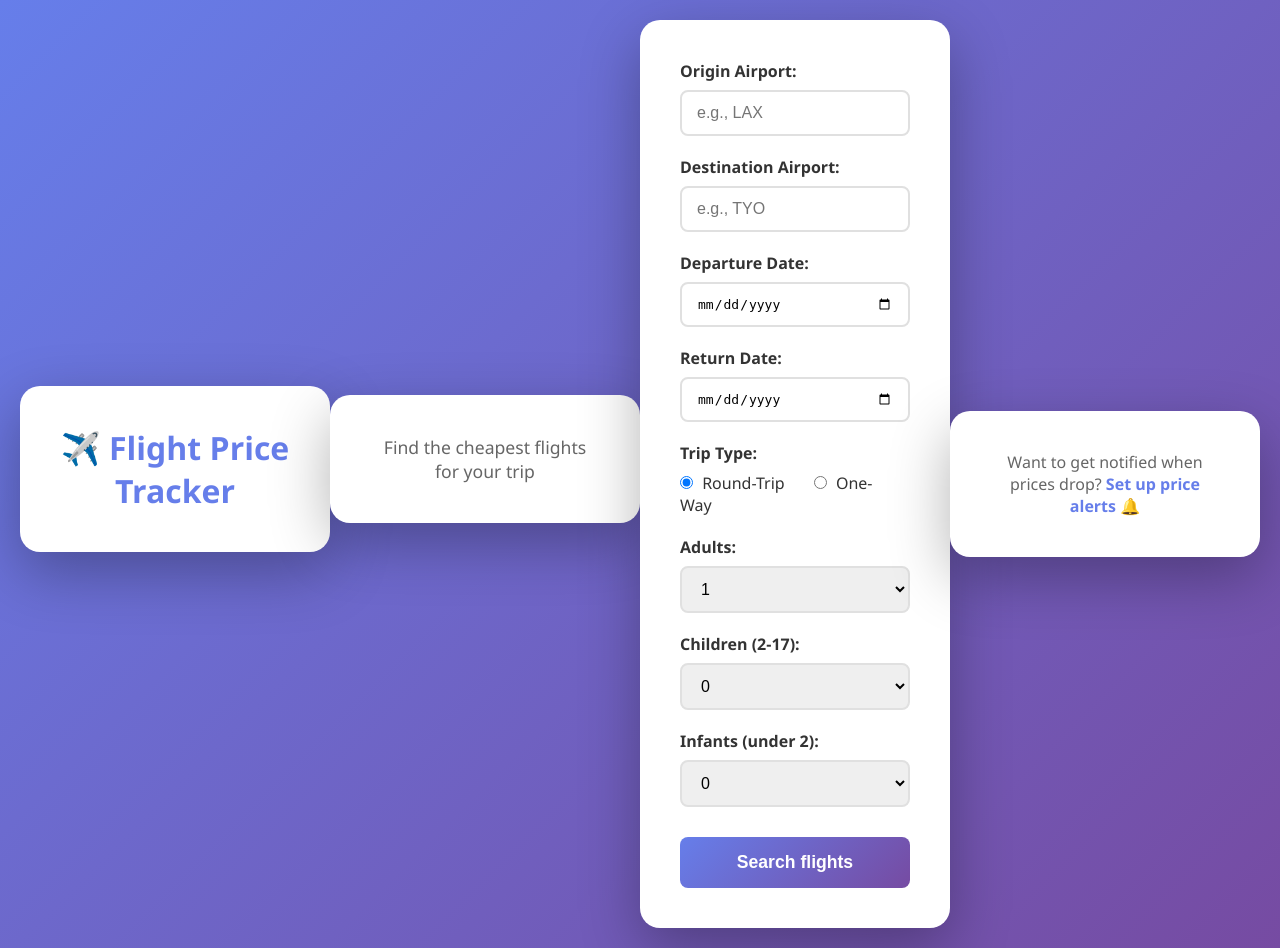
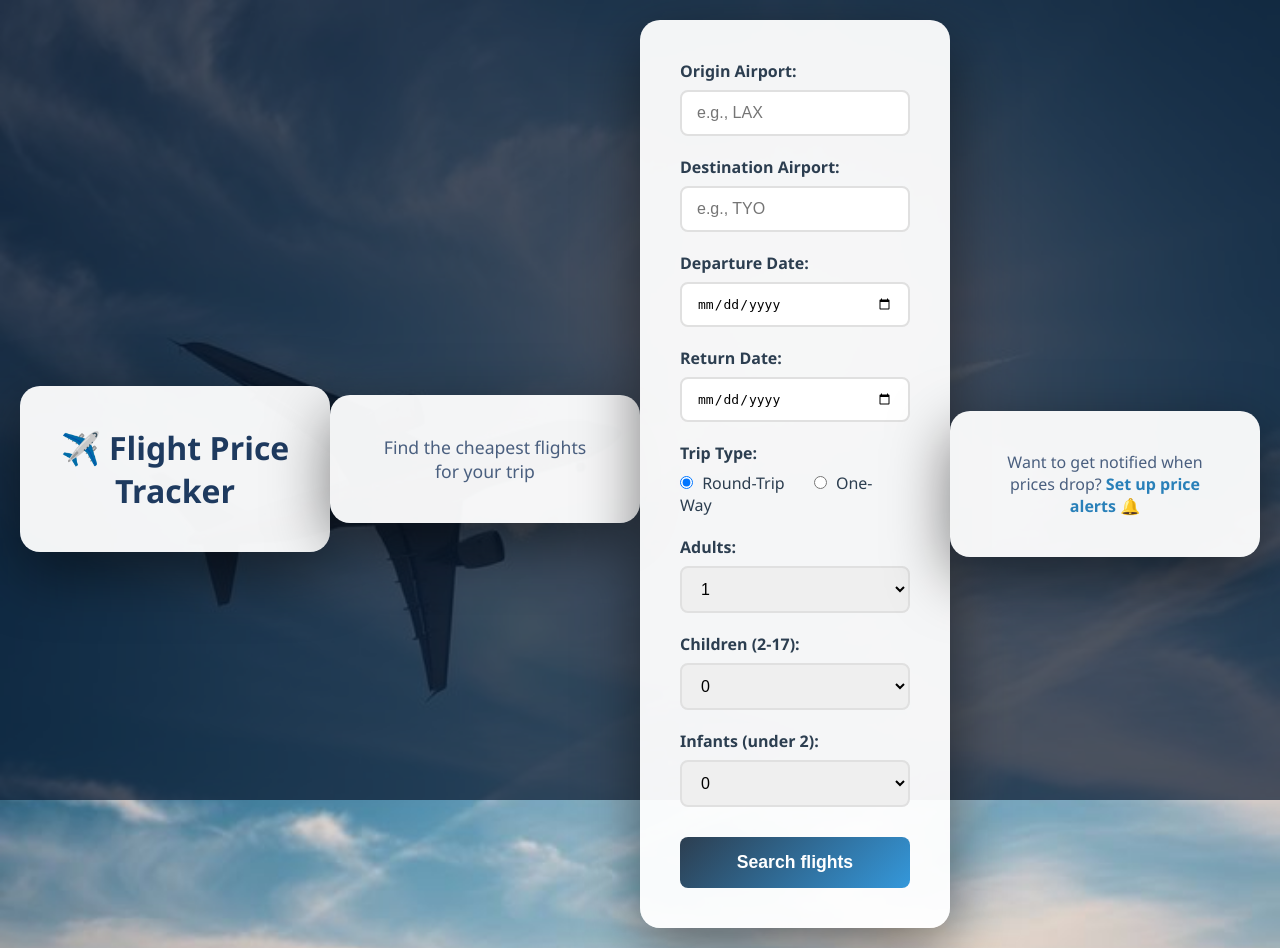
Before and after one commit to paoloprogram12/Flight-Price-Tracker, a Flask app: page / in a window 1280 px wide. Run offline with Flask 3, Linux system fonts and the light colour scheme.

Commit message:
updated the background so that it's a picture of an airplane

```diff
--- a/flight_price_tracker/src/web/static/style.css
+++ b/flight_price_tracker/src/web/static/style.css
@@ -6,7 +6,12 @@
 
 body {
     font-family: 'Segoe UI', Tahoma, Geneva, Verdana, sans-serif;
-    background: linear-gradient(135deg, #667eea 0%, #764ba2 100%);
+    background-image: url('airplane.jpg');
+    background-size: cover;
+    background-position: center;
+    background-attachment: fixed;
+    background-repeat: no-repeat;
+    /* background: linear-gradient(135deg, #667eea 0%, #764ba2 100%); */
     min-height: 100vh;
     display: flex;
     justify-content: center;
@@ -14,19 +19,31 @@ body {
     padding: 20px;
 }
 
+/* Dark overlay for better readability */
+  body::before {
+      content: '';
+      position: fixed;
+      top: 0;
+      left: 0;
+      width: 100%;
+      height: 100%;
+      background: rgba(10, 25, 47, 0.7);
+      z-index: -1;
+  }
+
 /* MAIN CONTAINER */
 body > * {
-    background: white;
+    background: rgba(255, 255, 255, 0.95);
     max-width: 500px;
     width: 100%;
     padding: 40px;
     border-radius: 20px;
-    box-shadow: 0 20px 60px rgba(0, 0, 0, 0.3);
+    box-shadow: 0 20px 60px rgba(0, 0, 0, 0.5);
 }
 
 /* HEADINGS */
 h1 {
-    color: #667eea;
+    color: #1e3a5f;
     text-align: center;
     margin-bottom: 10px;
     font-size: 2em;
@@ -34,7 +51,7 @@ h1 {
 
 body > p:first-of-type {
     text-align: center;
-    color: #666;
+    color: #4a5f7f;
     margin-bottom: 30px;
     font-size: 1.1em;
 }
@@ -47,7 +64,7 @@ body > p:first-of-type {
 .form-group label {
     display: block;
     margin-bottom: 8px;
-    color: #333;
+    color: #2c3e50;
     font-weight: 600;
 }
 
@@ -68,7 +85,7 @@ body > p:first-of-type {
 .form-group select:focus {
     outline: none;
     border-color: #667eea;
-    box-shadow: 0 0 0 3px rgba(102, 126, 234, 0.1);
+    box-shadow: 0 0 0 3px rgba(41, 128, 185, 0.2);
 }
 
 
@@ -93,7 +110,7 @@ body > p:first-of-type {
 button[type="submit"] {
     width: 100%;
     padding: 15px;
-    background: linear-gradient(135deg, #667eea 0%, #764ba2 100%);
+    background: linear-gradient(135deg, #2c3e50 0%, #3498db 100%);
     color: white;
     border: none;
     border-radius: 8px;
@@ -106,7 +123,7 @@ button[type="submit"] {
 
 button[type="submit"]:hover {
     transform: translateY(-2px);
-    box-shadow: 0 5px 20px rgba(102, 126, 234, 0.4);
+    box-shadow: 0 5px 20px rgba(52, 152, 219, 0.5);
 }
 
 button[type="submit"]:active {
@@ -117,22 +134,22 @@ button[type="submit"]:active {
 body > p:last-of-type {
     text-align: center;
     margin-top: 20px;
-    color: #666;
+    color: #4a5f7f;
 }
 
 body > p:last-of-type a {
-    color: #667eea;
+    color: #2980b9;
     text-decoration: none;
     font-weight: 600;
     transition: color 0.3s ease;
 }
 
 body > p:last-of-type a:hover {
-    color: #764ba2;
+    color: #3498db;
     text-decoration: underline;
 }
 
-/* RESPONSIVE DESIGN */
+/* RESPONSIVE DESIGN (MOBILE DEVICES */
 @media (max-width: 600px) {
     body > * {
         padding: 25px;
```
Also changed, not shown: flight_price_tracker/src/web/static/airplane.jpg (added).
